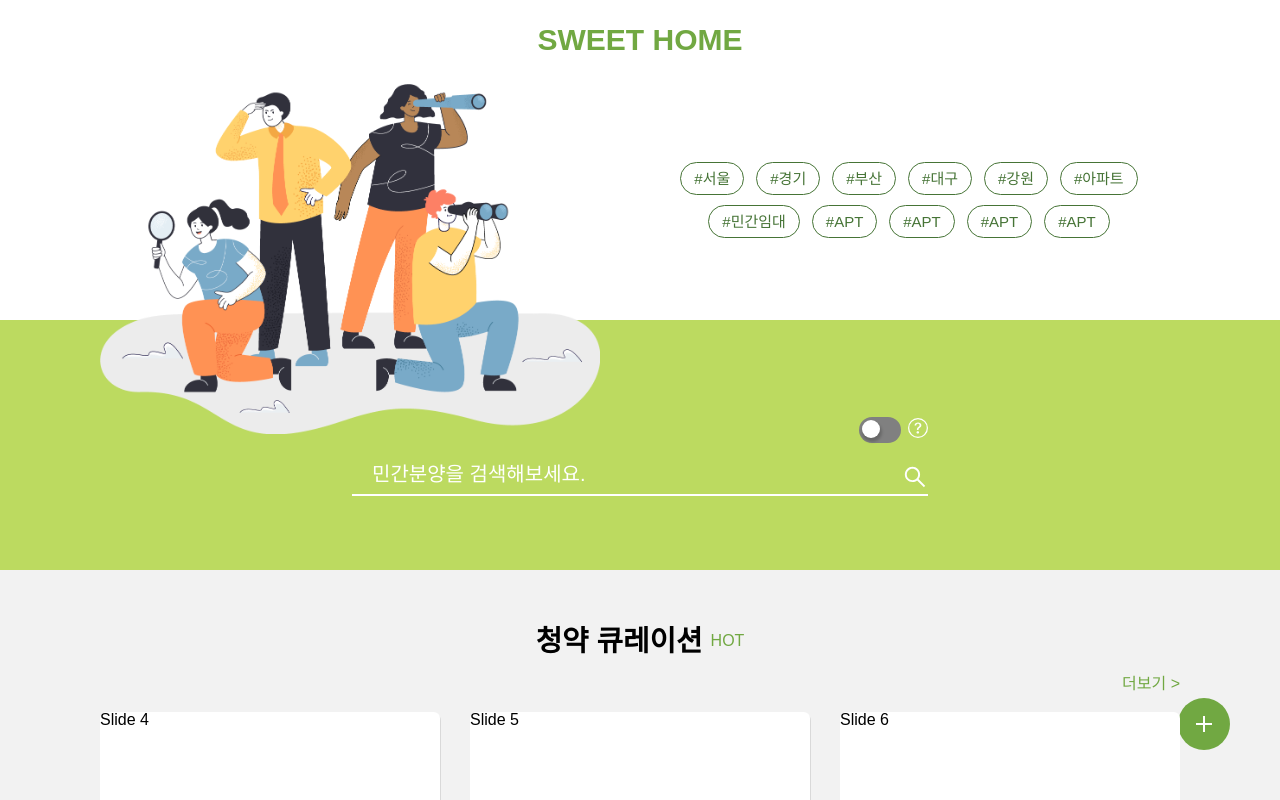
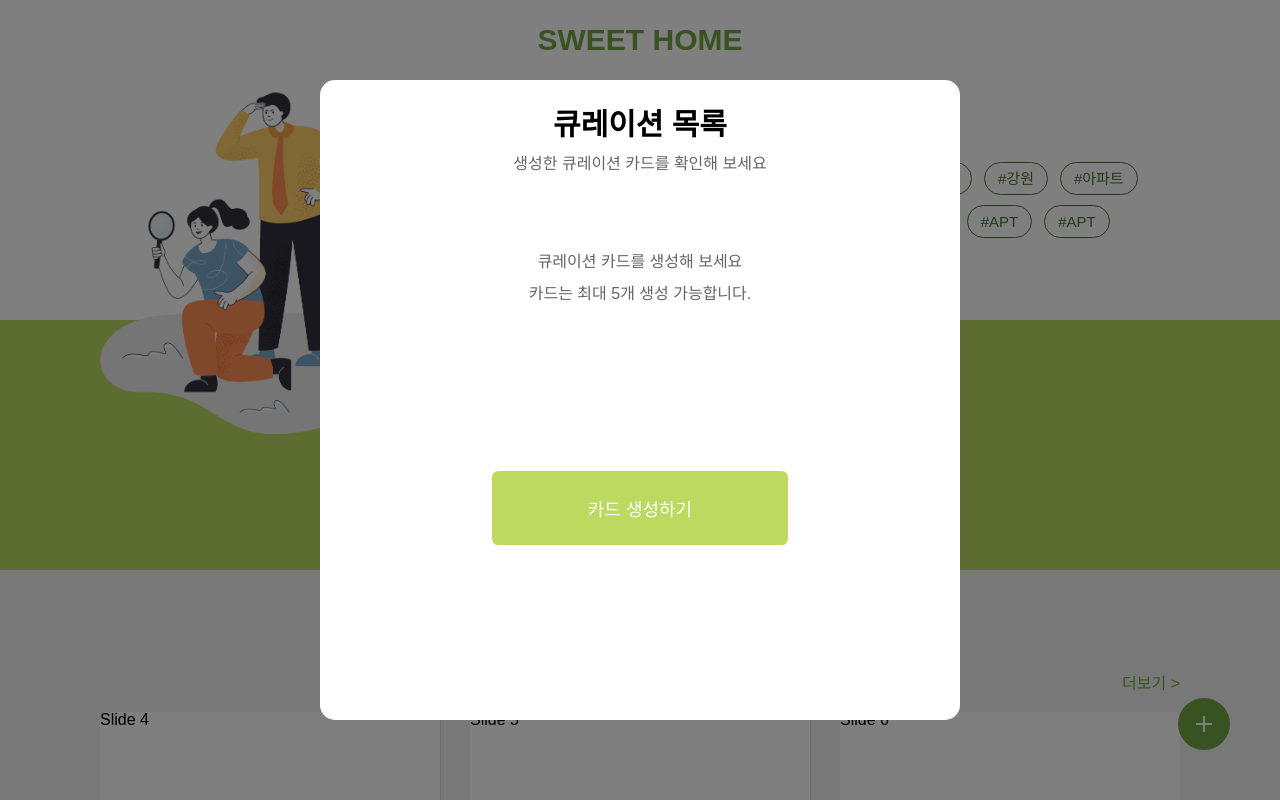
Before and after one commit to sideholic/SweetHome-FE, a React (Create React App) app: page /curation/list in a window 1280 px wide. Shown: the top 800 px of the page. Built offline with nearby package versions, Linux system fonts and the light colour scheme; no server answers; a web font is replaced by a local one.

Commit message:
feat: scroll bar custom, curation List component markup done

```diff
--- a/src/components/curation/CurationCreate.tsx
+++ b/src/components/curation/CurationCreate.tsx
@@ -25,7 +25,9 @@ export default function CurationCreate() {
   // 팝업 꺼지게
   const onOverlayClick = () => {
     navigate("/");
-    setScrolling();
+    setTimeout(() => {
+      setScrolling();
+    }, 600);
   };
   // 행정구역 가져오기
   const locationList = getKoreaAdminDivision();
@@ -50,7 +52,7 @@ export default function CurationCreate() {
     <>
       {/* 큐레이션 생성 팝업 */}
       {curationCreateMatch ? (
-        <AnimatePresence>
+        <AnimatePresence key={"curationCreate"}>
           <Overlay
             onClick={onOverlayClick}
             animate={{ opacity: 1 }}
--- a/src/components/curation/MyCurationList.tsx
+++ b/src/components/curation/MyCurationList.tsx
@@ -1,3 +1,65 @@
+import { useMatch, useNavigate } from "react-router-dom";
+import { AnimatePresence, useViewportScroll } from "framer-motion";
+import { setScrolling } from "../../utils/utilsFn";
+import React from "react";
+import {
+  CCInner,
+  CCProgress,
+  ConfirmBtn,
+  ConfirmWrapper,
+  CurationCreatePop,
+  Overlay,
+} from "../../styles/LayoutStyle";
+
 export default function MyCurationList() {
-  return <div>MyCurationList</div>;
+  const navigate = useNavigate();
+  const curationListMatch = useMatch("/curation/list");
+  // 현재 스크롤 위치
+  const { scrollY } = useViewportScroll();
+  // 팝업 꺼지게
+  const onOverlayClick = () => {
+    navigate("/");
+    setTimeout(() => {
+      setScrolling();
+    }, 600);
+  };
+
+  const checkedCreate = () => {
+    navigate("/curation/create");
+  };
+
+  return (
+    <>
+      {/* 큐레이션 목록 */}
+      {curationListMatch ? (
+        <AnimatePresence key={"curationList"}>
+          <Overlay
+            onClick={onOverlayClick}
+            animate={{ opacity: 1 }}
+            exit={{ opacity: 0 }}
+          ></Overlay>
+          <CurationCreatePop
+            style={{ top: scrollY.get() + 80 }}
+            layoutId={"curationList"}
+          >
+            <CCProgress>
+              <h2>큐레이션 목록</h2>
+              <h3>생성한 큐레이션 카드를 확인해 보세요</h3>
+            </CCProgress>
+            {/* 스와이퍼 */}
+            <CCInner>
+              <CCProgress>
+                <h3>큐레이션 카드를 생성해 보세요</h3>
+                <h3>카드는 최대 5개 생성 가능합니다.</h3>
+              </CCProgress>
+            </CCInner>
+            {/* 카드 생성 버튼(카드가 5개 있을시 hidden) */}
+            <ConfirmWrapper>
+              <ConfirmBtn onClick={checkedCreate}>카드 생성하기</ConfirmBtn>
+            </ConfirmWrapper>
+          </CurationCreatePop>
+        </AnimatePresence>
+      ) : null}
+    </>
+  );
 }
--- a/src/router/Layout.tsx
+++ b/src/router/Layout.tsx
@@ -1,23 +1,29 @@
 import {
   AlarmDiv,
-  CCProgress,
-  CurationCreatePop,
   LayoutList,
   LayoutSpread,
   LayoutWrapper,
-  Overlay,
   SpreadBtn,
 } from "../styles/LayoutStyle";
 import { Link, useNavigate } from "react-router-dom";
 import { layoutBtnClick, preventScrolling } from "../utils/utilsFn";
 import CurationCreate from "../components/curation/CurationCreate";
+import { MdAddchart } from "react-icons/md";
+import { CgList } from "react-icons/cg";
+import MyCurationList from "../components/curation/MyCurationList";
 
 export default function Layout() {
   const navigate = useNavigate();
   // 큐레이션 생성
   const onCurationCreateClick = () => {
+    preventScrolling();
     navigate("/curation/create");
+  };
+
+  // 큐레이션 리스트
+  const onCurationMyListClick = () => {
     preventScrolling();
+    navigate("/curation/list");
   };
 
   return (
@@ -29,9 +35,11 @@ export default function Layout() {
             onClick={onCurationCreateClick}
             layoutId={"curationCreate"}
           >
-            1
+            <MdAddchart size="26" />
           </LayoutList>
-          <LayoutList>2</LayoutList>
+          <LayoutList onClick={onCurationMyListClick} layoutId={"curationList"}>
+            <CgList size="26" />
+          </LayoutList>
           <LayoutList>
             {/* 알람버튼 link 임시 */}
             <Link to="/search">
@@ -49,6 +57,7 @@ export default function Layout() {
       </LayoutWrapper>
       {/* 레이어 팝업 */}
       <CurationCreate />
+      <MyCurationList />
     </>
   );
 }
--- a/src/styles/GlobalStyle.ts
+++ b/src/styles/GlobalStyle.ts
@@ -69,6 +69,17 @@ export const GlobalStyle = createGlobalStyle`
       overflow: hidden;
       height: 100%;
     }
+    &::-webkit-scrollbar {
+      width: 8px;
+      height: 6px;
+    }
+    &::-webkit-scrollbar-thumb {
+      border-radius: 30px;
+      background-color: darkgray;
+    }
+    &::-webkit-scrollbar-track {
+      display: none;
+    }
   }
 
   a {
--- a/src/styles/LayoutStyle.ts
+++ b/src/styles/LayoutStyle.ts
@@ -12,6 +12,7 @@ export const LayoutWrapper = styled.aside`
   position: fixed;
   bottom: 50px;
   right: 50px;
+  z-index: 99;
 `;
 /* 우측하단 버튼 공통 */
 const CommLayout = css`
@@ -40,7 +41,7 @@ export const SpreadBtn = styled.div`
   font-weight: 200;
   color: #fff;
   margin-top: 8px;
-  z-index: 999;
+  z-index: 99;
   &.show {
     transform: rotateZ(360deg);
     &:after {
@@ -88,7 +89,7 @@ export const SpreadBtn = styled.div`
   transition: all 0.6s ease-in-out;
 `;
 export const LayoutSpread = styled.ul`
-  z-index: 998;
+  z-index: 98;
   overflow: hidden;
   height: 0;
   opacity: 0;
@@ -117,6 +118,7 @@ export const Overlay = styled(motion.div)`
   height: 100%;
   background-color: rgba(0, 0, 0, 0.5);
   opacity: 0;
+  z-index: 998;
 `;
 /* 큐레이션 생성 팝업 */
 export const CurationCreatePop = styled(motion.div)`
@@ -129,6 +131,19 @@ export const CurationCreatePop = styled(motion.div)`
   background-color: #fff;
   border-radius: 15px;
   overflow-y: auto;
+  z-index: 999;
+
+  &::-webkit-scrollbar {
+    width: 8px;
+    height: 6px;
+  }
+  &::-webkit-scrollbar-thumb {
+    border-radius: 30px;
+    background-color: darkgray;
+  }
+  &::-webkit-scrollbar-track {
+    display: none;
+  }
 `;
 /* checkbox wrapper */
 export const CurationCheckBoxWrapper = styled.div<IBoxWrapper>`
@@ -157,7 +172,7 @@ export const CurationCheckBoxWrapper = styled.div<IBoxWrapper>`
     }
   }
   &:hover {
-    transform: scale(1.1);
+    transform: scale(1.05);
     box-shadow: 0 0 10px rgb(0 0 0 / 15%);
   }
 `;
```
